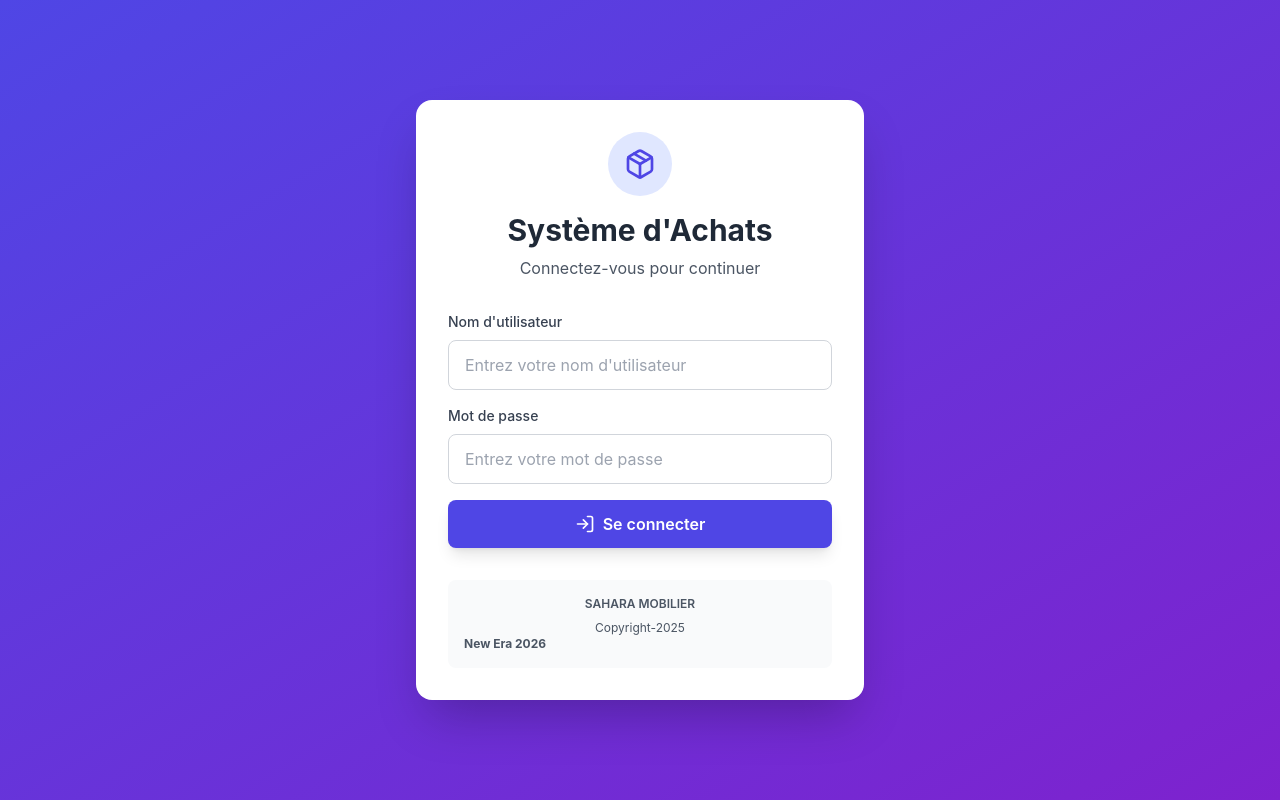
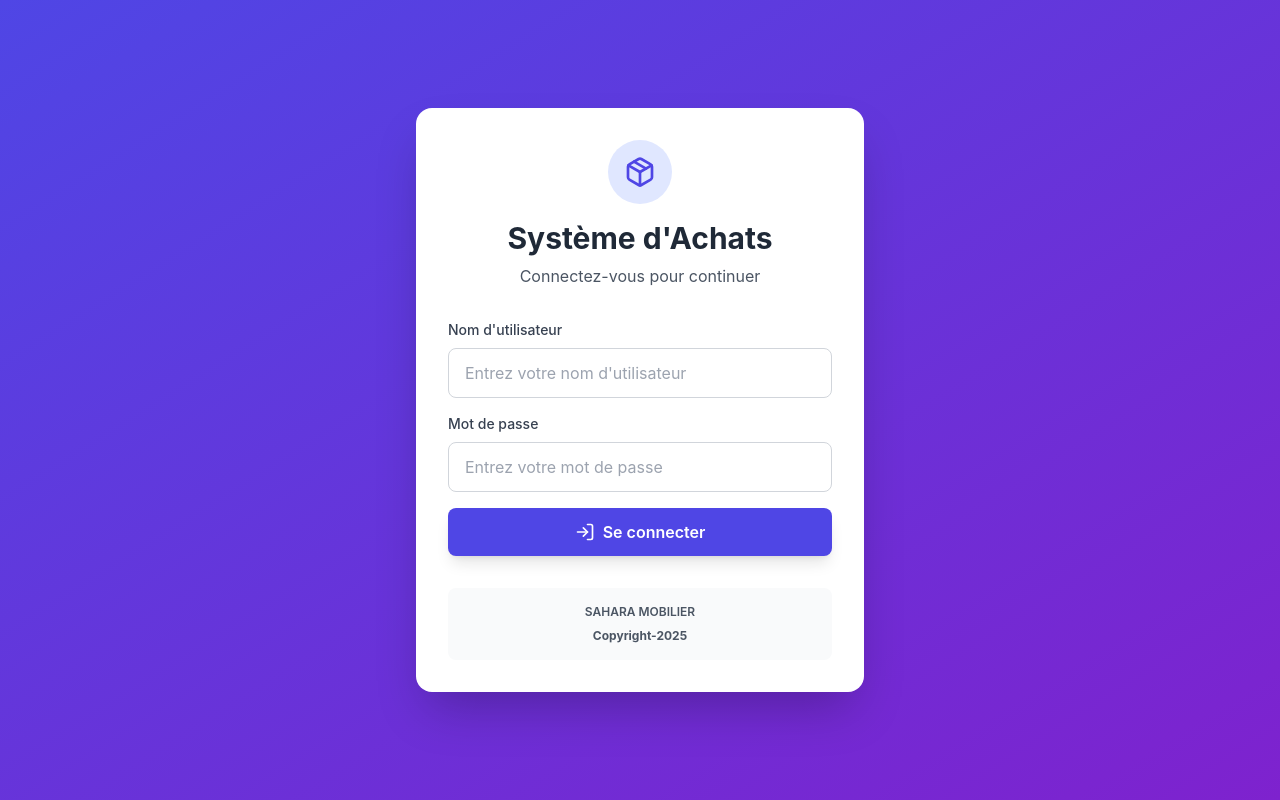
Before and after one commit to AEE101982/sahara-achat, a React (Create React App) app: page / in a window 1280 px wide. Built offline with nearby package versions, Linux system fonts and the light colour scheme.

Commit message:
Mise à jour des utilisateurs prédéfinis

```diff
--- a/src/App.js
+++ b/src/App.js
@@ -352,7 +352,7 @@ ${request.articles.map((art, i) => {
             <p className="text-xs text-gray-600 font-semibold mb-2"><center>SAHARA MOBILIER</center></p>
             <div className="space-y-1 text-xs text-gray-600">
 
-              <p><center>Copyright-2025</center><strong>New Era </strong><strong>2026</strong></p>
+              <p><center><strong>Copyright-2025</strong></center></p>
             </div>
           </div>
         </div>
```
